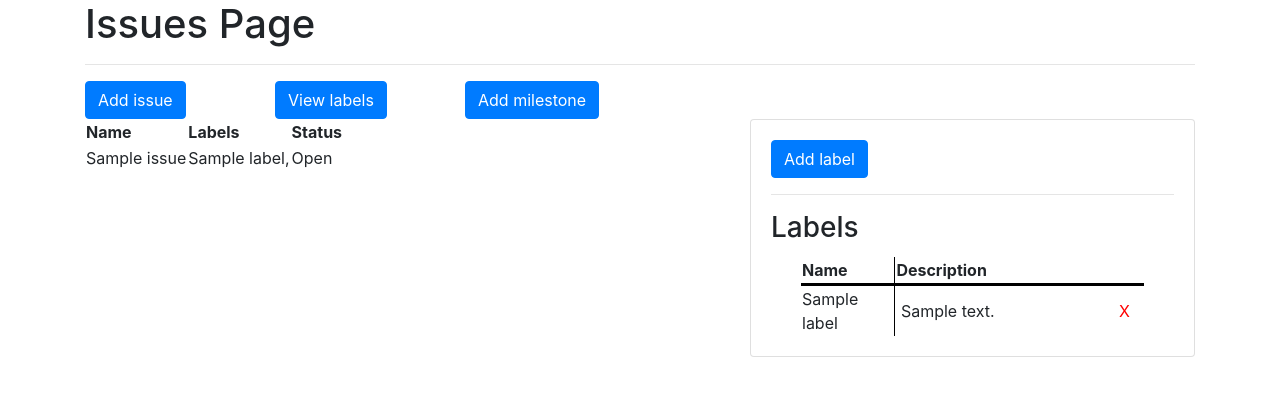
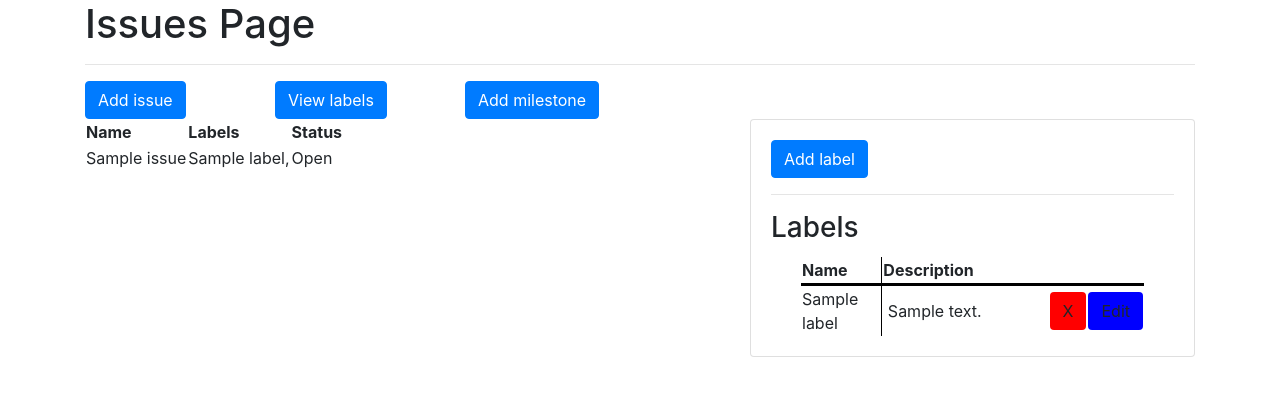
Before and after one commit to AndjelaCickovic/UKS, a Django app: page /issues/labels in a window 1280 px wide. Shown: the part 56-452 px from the top of the page. Run offline with Django 3.2, Linux system fonts and the light colour scheme; tables that the repository leaves empty hold one stand-in row (values such as "Sample post"); some libraries are stand-ins or nearby versions.

Commit message:
Edit operation for label

```diff
--- a/uks_project/issues_app/urls.py
+++ b/uks_project/issues_app/urls.py
@@ -6,5 +6,6 @@ urlpatterns = [
     url(r'^labels', views.labels, name='view_labels'),
     url(r'^add-label', views.add_label, name='add_label'),
     path('delete-label/<int:label_id>/', views.delete_label, name='delete_label'),
+    path('edit-label/<int:label_id>/', views.edit_label, name='edit_label'),
     url(r'^$', views.main, name='main')
 ]
--- a/uks_project/issues_app/views.py
+++ b/uks_project/issues_app/views.py
@@ -39,8 +39,6 @@ def add_label(request):
             label.save()
 
             return HttpResponseRedirect(reverse('view_labels'))
-            #dictionary = {'issues': serializer.data, 'labels': labels}
-            #return render(request, 'issues_app/labels.html', context=dictionary)
 
     dictionary = {'issues': serializer.data, 'form': form}
     return render(request, 'issues_app/new_label.html', context=dictionary)
@@ -52,5 +50,24 @@ def delete_label(request, label_id):
     labels = Label.objects.all()
 
     return HttpResponseRedirect(reverse('view_labels'))
-    #dictionary = {'issues': serializer.data, 'labels': labels}
-    #return render(request, 'issues_app/labels.html', context=dictionary)
+
+def edit_label(request, label_id):
+    issues = Issue.objects.all()
+    serializer = IssueSerializer(issues, many=True)
+    labels = Label.objects.all()
+    label = Label.objects.get(id=label_id)
+    form = LabelForm(initial = {'name': label.name, 'description': label.description, 'colour': label.colour})
+
+    if request.method =='POST' :
+        form = LabelForm(request.POST)
+
+        if form.is_valid():
+            label.name = form.cleaned_data['name']
+            label.description = form.cleaned_data['description']
+            label.colour = form.cleaned_data['colour']
+            label.save()
+
+            return HttpResponseRedirect(reverse('view_labels'))
+
+    dictionary = {'issues': serializer.data, 'form': form}
+    return render(request, 'issues_app/edit_label.html', context=dictionary)
--- a/uks_project/templates/issues_app/labels.html
+++ b/uks_project/templates/issues_app/labels.html
@@ -22,12 +22,14 @@
                             <th style="width: 30%; border-right-width: 1px; border-right-style: solid; border-right-color: black;">Name</th>
                             <th style="width: 70%;">Description</th>
                             <th>&nbsp;</th>
+                            <th>&nbsp;</th>
                         </tr>
                         {% for label in labels %}
                             <tr>
                                 <td style="border-right-width: 1px; border-right-style: solid; border-right-color: black;">{{ label.name }}</td>
                                 <td>&nbsp;{{ label.description }}</td>
-                                <td><a class="btn" href="/issues/delete-label/{{label.id}}" style="color: red;">X</a></td>
+                                <td><a class="btn" href="/issues/delete-label/{{label.id}}" style="background-color: red;">X</a></td>
+                                <td><a class="btn" href="/issues/edit-label/{{label.id}}" style="background-color: blue;">Edit</a></td>
                             </tr>
                         {% endfor %}
                     </table>
```
Also changed, not shown: uks_project/templates/issues_app/edit_label.html (added, +23 -0 lines).
